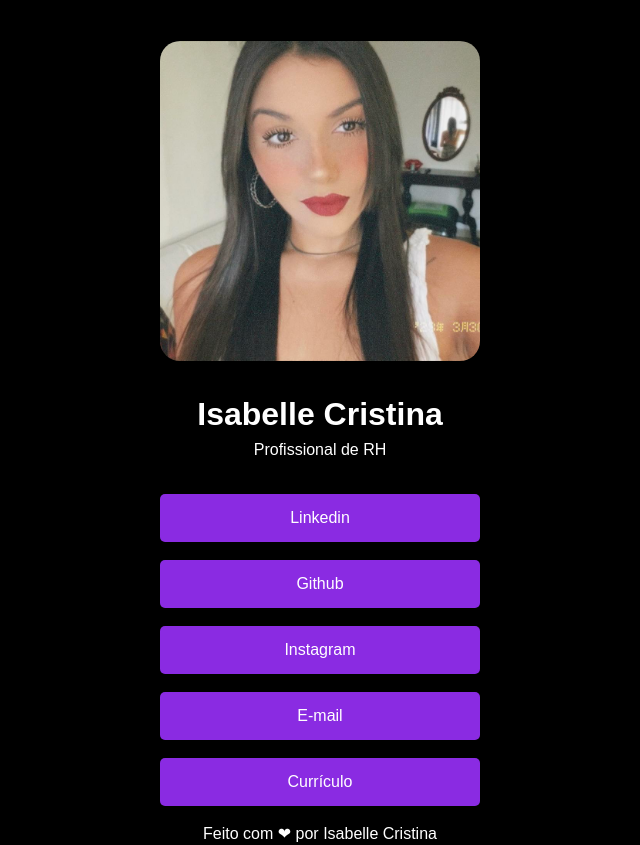
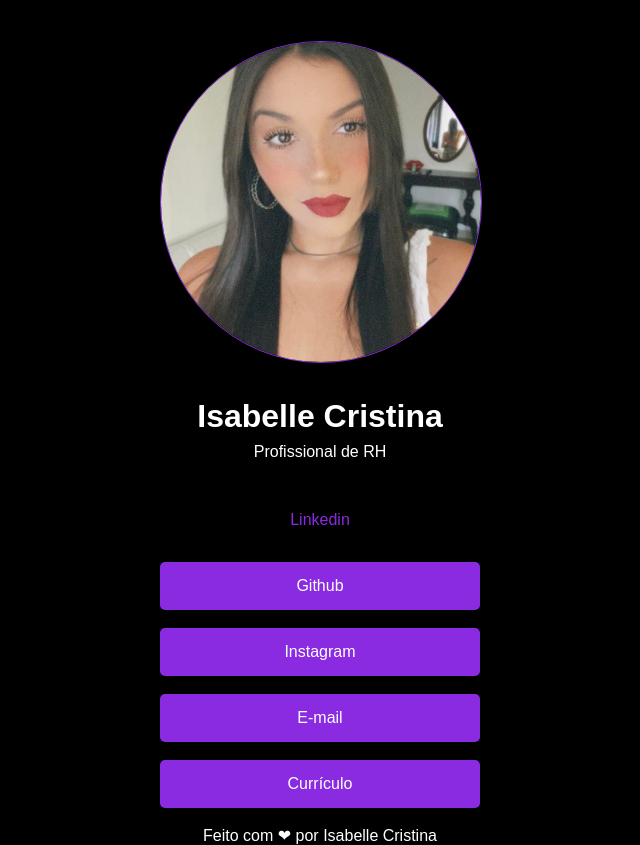
Before and after one commit to bellecristina/my-links, a plain HTML site: page index.html in a window 1280 px wide. In both pictures the pointer is over the link "Linkedin". Shown: the whole page, without its empty margins (320-960 px from the left). Drawn offline with Linux system fonts and the light colour scheme.

Commit message:
Add files via upload

```diff
--- a/style.css
+++ b/style.css
@@ -9,9 +9,10 @@ body{
 }
 
 img{
-    border-radius: 20px;
+    border-radius: 50%;
     width: 320px;
     height: 320px;
+    border: 1px solid blueviolet;
 }
 
 h1{
@@ -42,6 +43,11 @@ a{
     border-radius: 5px;
 }
 
+a:hover{
+background-color: black;
+color:blueviolet;
+}
+
 footer{
     color: white;
 }
```
